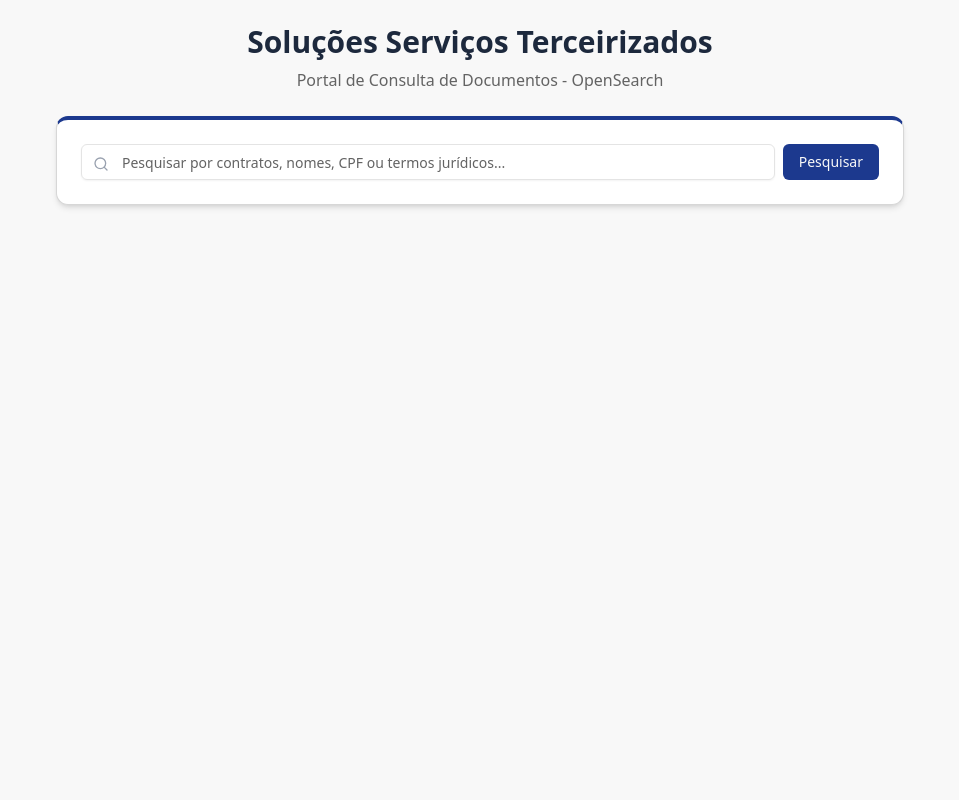
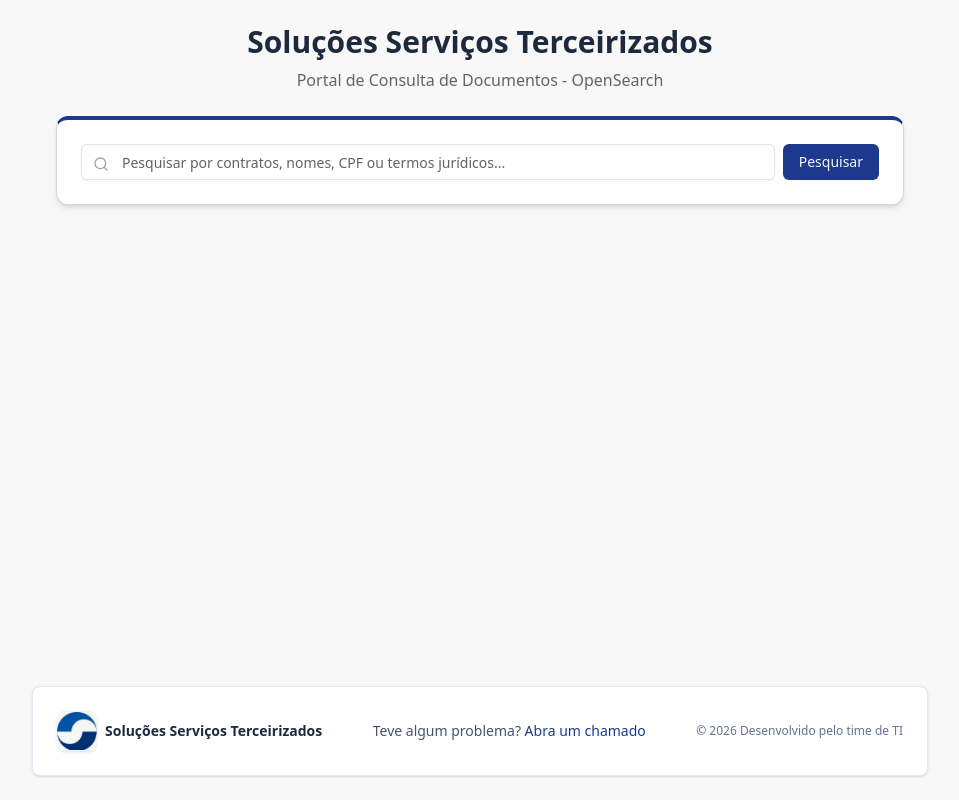
Before and after one commit to solucomercial/Juridico-OCR, a Next.js app: page / in a window 1280 px wide. Shown: the whole page, without its empty margins (160-1119 px from the left). Built offline with nearby package versions, Linux system fonts and the light colour scheme.

Commit message:
style: footer

```diff
--- a/src/app/api/search/route.ts
+++ b/src/app/api/search/route.ts
@@ -25,6 +25,8 @@
     const finalSize = Math.min(requestedSize, MAX_SIZE)
     const from = (pageNumber - 1) * finalSize
 
+    const queryObject = query.split(' ').length > 1 ? { match_phrase: { conteudo: query } } : { multi_match: { query, fields: ["conteudo", "arquivo^2"], fuzziness: "1" } };
+
     if (!SEARCH_URL || !OS_USER || !OS_PASS) {
       return NextResponse.json({ error: "OpenSearch não configurado no servidor." }, { status: 500 })
     }
@@ -36,13 +38,7 @@
         Authorization: `Basic ${Buffer.from(`${OS_USER}:${OS_PASS}`).toString("base64")}`,
       },
       body: JSON.stringify({
-        query: {
-          multi_match: {
-            query,
-            fields: ["conteudo", "arquivo^2"],
-            fuzziness: "1",
-          },
-        },
+        query: queryObject,
         highlight: {
           fields: {
             conteudo: { fragment_size: 200 },
--- a/src/app/page.tsx
+++ b/src/app/page.tsx
@@ -1,4 +1,6 @@
 import type { Metadata } from "next"
+import Image from "next/image"
+import Link from "next/link"
 import SearchInterface from "@/components/search-interface"
 
 export const metadata: Metadata = {
@@ -8,8 +10,54 @@
 
 export default function Page() {
   return (
-    <div className="min-h-screen bg-background">
-      <SearchInterface />
+    <div className="min-h-screen bg-background flex flex-col">
+      <div className="flex-1">
+        <SearchInterface />
+      </div>
+
+      {/* Footer */}
+      <footer className="p-6">
+        <div className="max-w-4xl mx-auto">
+          <div className="bg-white border border-slate-200 rounded-lg shadow-sm hover:shadow-md transition-shadow p-6">
+            <div className="flex flex-col items-center justify-between gap-6 sm:flex-row">
+              {/* Logo e Link Institucional */}
+              <div className="flex items-center gap-2">
+                <div className="flex h-10 w-10 items-center justify-center overflow-hidden rounded-lg bg-slate-100 shadow-sm">
+                  <Image src="/solu-web.jpeg" alt="Soluções Serviços Terceirizados" width={40} height={40} />
+                </div>
+                <Link
+                  href="https://solucoesterceirizadas.com.br/"
+                  target="_blank"
+                  className="text-sm font-semibold text-slate-800 hover:text-blue-900 transition-colors"
+                >
+                  Soluções Serviços Terceirizados
+                </Link>
+              </div>
+
+              {/* Suporte/Chamados */}
+              <div className="text-center sm:text-left">
+                <p className="text-sm text-slate-600">
+                  Teve algum problema?{" "}
+                  <Link
+                    href="https://interface-client.milvus.com.br/listagem?token=e9d416d91074f7d7c084c09070334f2d58294273c777425aa6ec5db3bb9f394452f68ea3a1db97e12655173d53856dc5efef24920e9195f20806913813f7a974246f847e42"
+                    target="_blank"
+                    className="font-medium text-blue-900 hover:underline transition-colors"
+                  >
+                    Abra um chamado
+                  </Link>
+                </p>
+              </div>
+
+              {/* Direitos e Desenvolvimento */}
+              <div className="flex flex-col items-center gap-1 sm:items-end text-right">
+                <p className="text-xs text-slate-500">
+                  © 2026 Desenvolvido pelo time de TI
+                </p>
+              </div>
+            </div>
+          </div>
+        </div>
+      </footer>
     </div>
   )
 }
--- a/src/components/search-interface.tsx
+++ b/src/components/search-interface.tsx
@@ -58,8 +58,9 @@
 
 function toFileUrl(path?: string) {
   if (!path) return "#"
-  // Retorna o caminho original como file:// sem mapeamento
-  return `file://${path}`
+  const fileUrl = `file://${path}`
+  console.log("File URL:", fileUrl) // Adicione esta linha para debug
+  return fileUrl
 }
 
 export default function SearchInterface() {
```
Also changed, not shown: public/logo-solu-web.jpeg (added), public/solu-web.jpeg (added).
